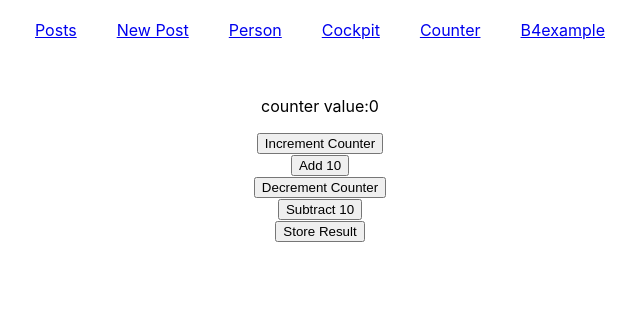
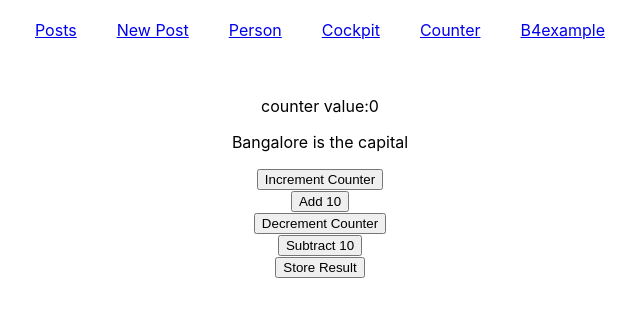
Before and after one commit to pradeecs73/ReactjsSample, a React (Create React App) app: page /counter in a window 1280 px wide. Shown: the top 316 px of the page, without its empty margins (320-960 px from the left). Built offline with nearby package versions, Linux system fonts and the light colour scheme.

Commit message:
latest commit

```diff
--- a/src/components/Counter/Counter.tsx
+++ b/src/components/Counter/Counter.tsx
@@ -3,6 +3,7 @@ import  './Counter.css';
 import { connect } from 'react-redux';
 import * as actionCreators from '../../store/actions/index';
 import $ from 'jquery';
+import AuthContext from './../../context/auth-context';
 
 interface counterInterface{
     onIncrementCounter:any;
@@ -22,10 +23,13 @@ class Counter extends Component<counterInterface,{}> {
        super(props);
     }
 
+    static contextType = AuthContext;
+
     render() {
         return(
             <div>
                <p>counter value:{this.props.ctr}</p>
+               <p> {this.context.shortenData("Bangalore is the capital of Karnatka")} </p>
                <button onClick={()=>this.props.onIncrementCounter()}>Increment Counter</button><br/>
                <button onClick={()=>this.props.onAddCounter()}>Add 10</button><br/>
                <button onClick={()=>this.props.onDecrementCounter()}>Decrement Counter</button><br/>
```
